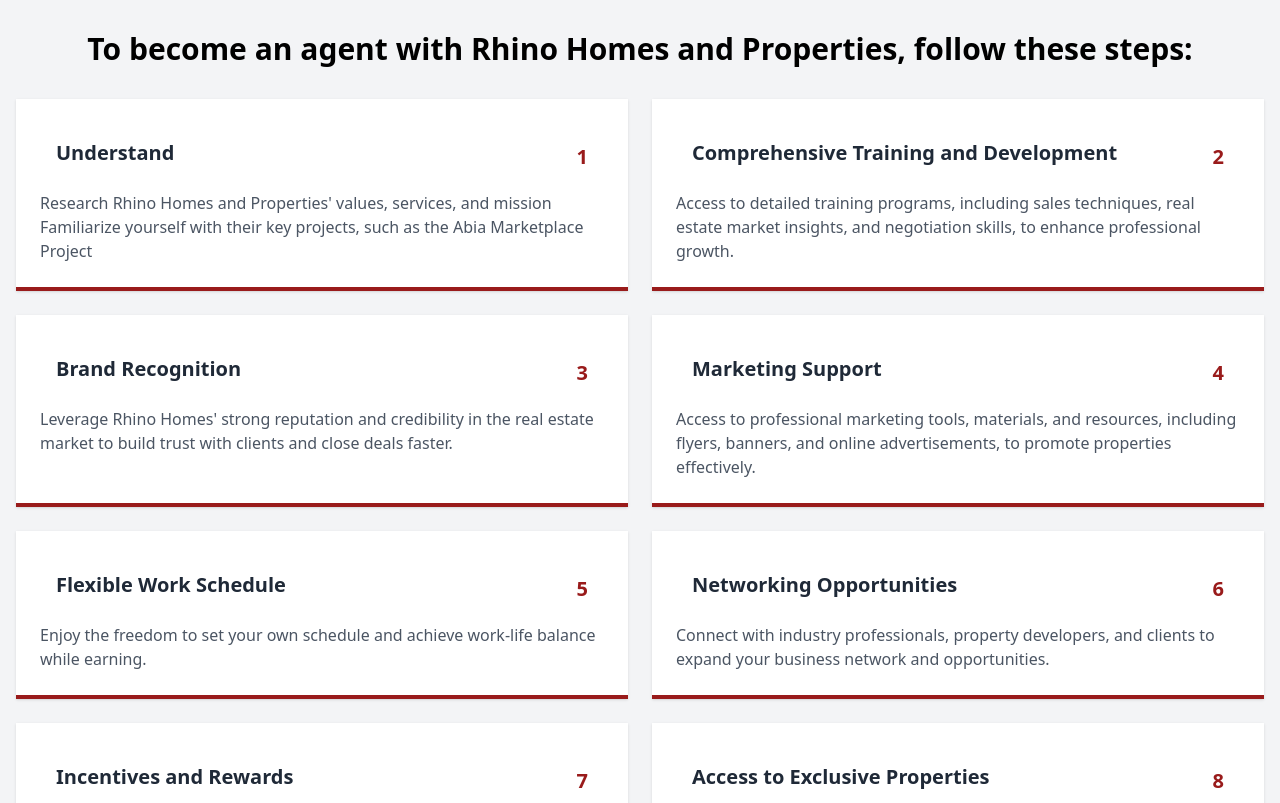
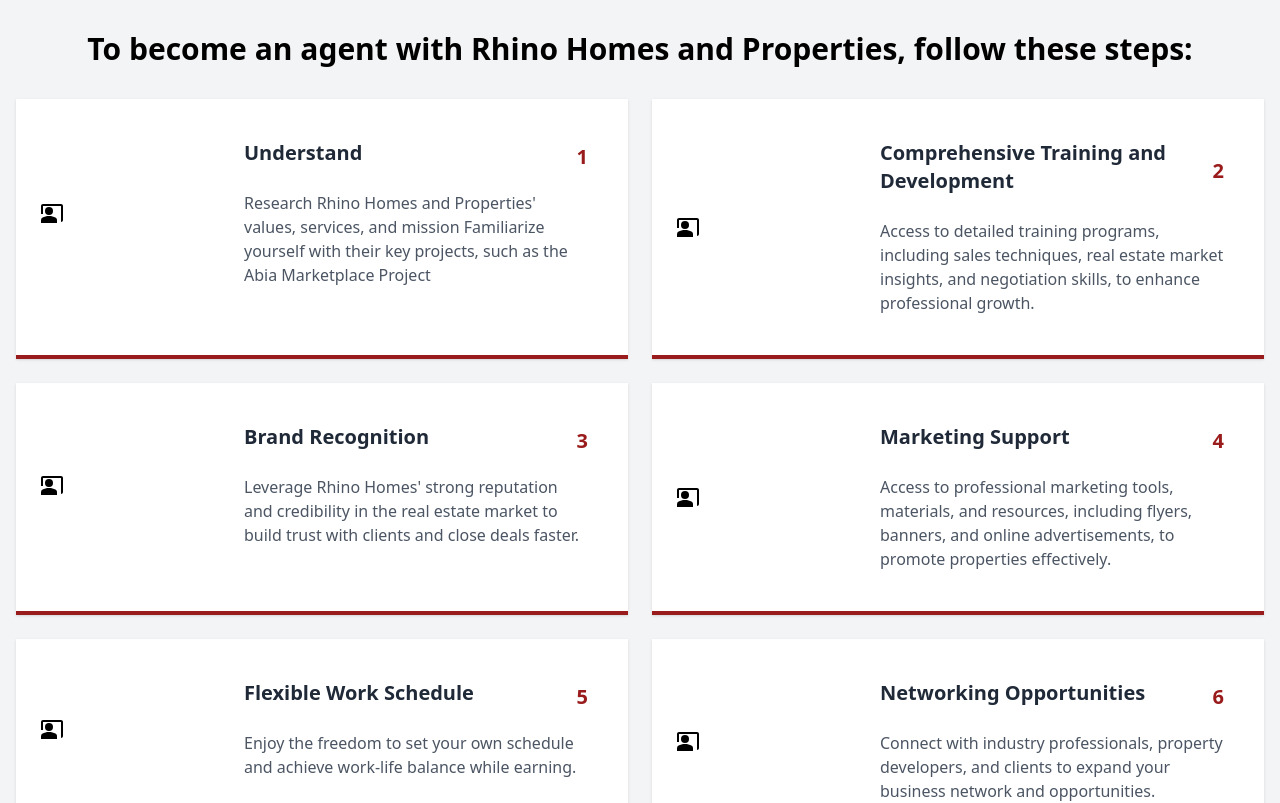
Before and after one commit to Ritephase1/rhp-website-fe, a Next.js app: page /agent in a window 1280 px wide. Shown: the part 2740-3543 px from the top of the page. Built offline with nearby package versions, Linux system fonts and the light colour scheme.

Commit message:
Fix the <a> tag inside the navigation component

```diff
--- a/src/components/HowToBecomeAgent.js
+++ b/src/components/HowToBecomeAgent.js
@@ -1,6 +1,6 @@
 import React from "react";
-import { FcVoicePresentation } from "react-icons/fc";
-
+// Importation of icons
+import { MdCoPresent } from "react-icons/md";
 const HowToBecome = () => {
   const points = [
     {
@@ -81,19 +81,26 @@
               key={index}
               className="group border-gray-300 p-6 bg-white shadow hover:shadow-md transition border-red-800 border-b-4 hover:border-white hover:bg-[#7D1910F7]"
             >
-              <div>
-                <div></div>
-                <div className="flex justify-between items-center p-4 gap-4">
+              <div className="grid grid-cols-3 items-center">
+                {/* Icon aligned to the left */}
+                <div className="flex justify-start">
+                  <MdCoPresent className="group-hover:text-white text-2xl" />
+                </div>
+
+                {/* Content spanning two columns */}
+                <div className="col-span-2 flex flex-col justify-end p-4 gap-4 text-left">
+                  <div className="flex justify-between items-center gap-4">
                     <h3 className="text-xl font-semibold text-gray-800 mb-2 group-hover:text-white">
                       {point.title}
                     </h3>
-                  <h2 className="text-xl font-bold text-red-800 ml-3 group-hover:text-white ml-auto t">
+                    <h2 className="text-xl font-bold text-red-800 ml-3 group-hover:text-white">
                       {point.sn}
                     </h2>
                   </div>
                   <p className="text-gray-600 group-hover:text-white">
                     {point.description}
                   </p>
+                </div>
               </div>
             </div>
           ))}
--- a/src/components/Navigation.js
+++ b/src/components/Navigation.js
@@ -2,6 +2,7 @@
 
 import dynamic from "next/dynamic"; // Import dynamic from Next.js
 import { useState, useEffect, useRef } from "react";
+import Link from "next/link"; // Import Link from Next.js
 
 // Lazy load the icons (optional to enhance performance)
 const FaChevronDownLazy = dynamic(
@@ -88,21 +89,21 @@
         <ul className="hidden md:flex items-center space-x-6 font-medium">
           {links.map((link) => (
             <li key={link.name} className="relative group">
-              <a href={link.href} className="hover:text-gray-700 transition">
+              <Link href={link.href} className="hover:text-gray-700 transition">
                 {link.name}
-              </a>
+              </Link>
               {link.subLinks && (
                 <>
                   <FaChevronDownLazy className="ml-2 inline-block text-sm text-gray-500 group-hover:text-gray-700 transition" />
                   <ul className="absolute top-full left-0 mt-2 bg-white shadow-lg rounded-md border w-48 opacity-0 invisible group-hover:opacity-100 group-hover:visible transition duration-300">
                     {link.subLinks.map((subLink) => (
                       <li key={subLink.name} className="hover:bg-gray-100">
-                        <a
+                        <Link
                           href={subLink.href}
                           className="block px-4 py-2 text-sm text-gray-700"
                         >
                           {subLink.name}
-                        </a>
+                        </Link>
                       </li>
                     ))}
                   </ul>
@@ -114,31 +115,31 @@
             <MdPhoneLazy /> + 3490-2734
           </li>
           <li>
-            <a
+            <Link
               href="/investment"
               className="bg-red-500 text-white py-2 px-4 rounded-md hover:bg-green-600 transition"
             >
               Invest
-            </a>
+            </Link>
           </li>
           <li>
-            <a href="#profile" className="text-2xl">
+            <Link href="#profile" className="text-2xl">
               <FaUserCircleLazy />
-            </a>
+            </Link>
           </li>
         </ul>
 
         {/* Mobile Menu Toggle */}
         <div className="md:hidden flex items-center space-x-4">
-          <a
+          <Link
             href="#invest"
             className="bg-red-500 text-white text-sm py-2 px-2 rounded-md hover:bg-green-600 transition"
           >
             Invest
-          </a>
-          <a href="#profile" className="text-2xl">
+          </Link>
+          <Link href="#profile" className="text-2xl">
             <FaUserCircleLazy />
-          </a>
+          </Link>
           <button
             onClick={() => setIsMenuOpen(!isMenuOpen)}
             className="text-2xl text-black"
@@ -165,12 +166,12 @@
                   onClick={() => toggleDropdown(link.name)}
                   className="flex items-center justify-between w-full text-left text-black font-semibold"
                 >
-                  <a
+                  <Link
                     href={link.href}
                     className="hover:text-gray-700 transition"
                   >
                     {link.name}
-                  </a>
+                  </Link>
                   {link.subLinks && (
                     <FaChevronDownLazy
                       className={`ml-2 transition-transform ${
@@ -183,12 +184,12 @@
                   <ul className="mt-2 bg-gray-100 rounded-md">
                     {link.subLinks.map((subLink) => (
                       <li key={subLink.name}>
-                        <a
+                        <Link
                           href={subLink.href}
                           className="block px-4 py-2 text-gray-700 hover:bg-gray-200 rounded-md"
                         >
                           {subLink.name}
-                        </a>
+                        </Link>
                       </li>
                     ))}
                   </ul>
--- a/src/pages/agent.js
+++ b/src/pages/agent.js
@@ -1,6 +1,5 @@
 import Footer from "@/components/Footer";
 import Navbar from "@/components/Navbar";
-
 import "../styles/globals.css";
 import RHP from "@/components/RHP";
 import WhyBecomeAgent from "@/components/WhyBecomeAgent";
```
Lines whose indentation alone changed are shown as unchanged.
